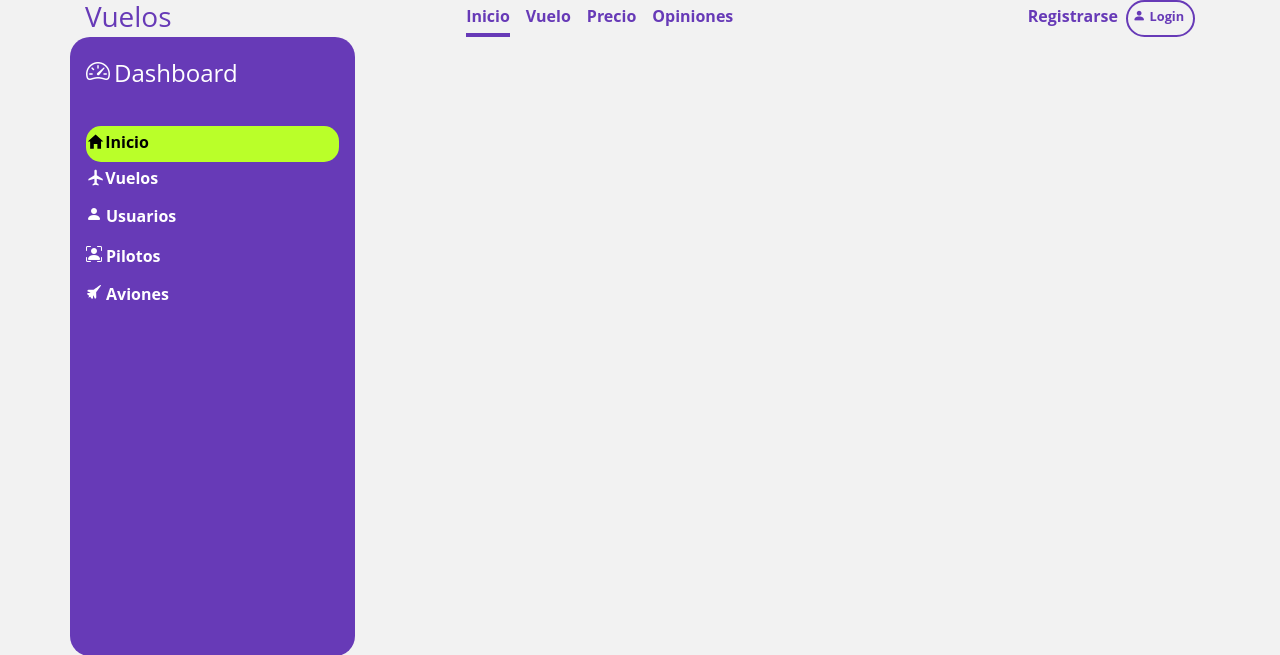
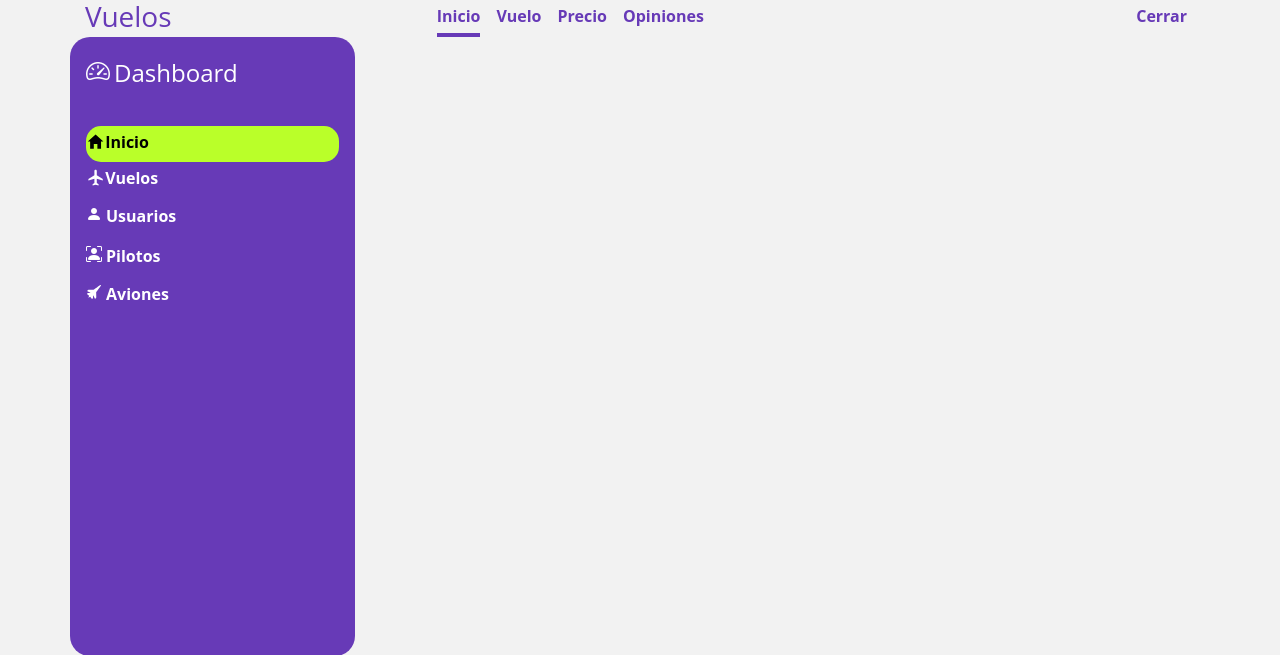
Before and after one commit to jeffos1/proyecto_vuelo, a Flask app: page /dashboard in a window 1280 px wide. Shown: the top 655 px of the page. Run offline with Flask 2, Linux system fonts and the light colour scheme; some libraries are stand-ins or nearby versions.

Commit message:
Las barras de navegacion ganan interactividad con javascript

```diff
--- a/Frontend/static/js/script.js
+++ b/Frontend/static/js/script.js
@@ -8,7 +8,7 @@ export function textDark(elements) {
 export function class_to_active_link(links, myClass) {
     // body
     var path = window.location.pathname;
-    var page = path.split("/").pop();
+    var page = path.split("/")[1];
 
     let nofound = false;
     for (const link of links) {
--- a/Frontend/templates/dashboard.html
+++ b/Frontend/templates/dashboard.html
@@ -15,7 +15,8 @@
             <hr>
             <ul class=" nav nav-pills flex-column mb-auto">
                 <li class="nav-item">
-                    <a href="dashboard_home" class="nav-link text-white d-flex align-items-center" aria-current="page">
+                    <a href="../dashboard_home" class="nav-link text-white d-flex align-items-center"
+                        aria-current="page">
                         <ion-icon name="home" style="font-size: 1.2rem;"></ion-icon>
                         Inicio
                     </a>
--- a/Frontend/templates/navbar_sin_login.html
+++ b/Frontend/templates/navbar_sin_login.html
@@ -1,19 +1,20 @@
 <div class="row">
     <header class="masthead mb-auto col-lg-12">
 
-        <div class="d-flex justify-content-center flex-md-row text-md-left flex-column text-center ">
+        <div id="nav_container" class="d-flex justify-content-center flex-md-row text-md-left flex-column text-center ">
             <h3 class="masthead-brand">Vuelos</h3>
             <nav class="nav nav-masthead mx-auto">
-                <a class="nav-link" href="home">Inicio</a>
+                <a class="nav-link" href="../home">Inicio</a>
                 <a class="nav-link" href="#">Vuelo</a>
-                <a class="nav-link" href="precio">Precio</a>
-                <a class="nav-link" href="opiniones">Opiniones</a>
+                <a class="nav-link" href="../precio">Precio</a>
+                <a class="nav-link" href="../opiniones">Opiniones</a>
 
             </nav>
-            <a class=" nav-link mr-2" href="#">Registrarse</a>
-            <div class=" box_border radius_20 input_text d-flex flex-row">
+            <a class=" nav-link mr-2 re1" href="#" id="registrarse">Registrarse</a>
+            <div class=" box_border radius_20 input_text d-flex flex-row" id="login_container">
                 <i class="bi bi-person-fill text_purple mr-1"></i>
-                <a class=" nav-link px-0 py-0 font-weight-bold text_purple pr-1" href="../login">Login</a>
+                <a class=" nav-link px-0 py-0 font-weight-bold text_purple pr-1 lo1" href="../login"
+                    id="login">Login</a>
             </div>
         </div>
     </header>
@@ -28,10 +29,25 @@
 
 <script>
     var path = window.location.pathname;
-    var page = path.split("/").pop();
+    var page = path.split("/")[1];
 
-    if (page == "login") {
-        document.querySelector('.nav-masthead registrase').style.visibility = 'hidden';
-        document.querySelector('.nav-masthead login').style.visibility = 'hidden';
+    if (page == "login" || page == "dashboard_home" || page == "dashboard") {
+
+        document.querySelector('#registrarse').style.visibility = 'hidden';
+        document.querySelector('#login').style.visibility = 'hidden';
+        document.querySelector('#login_container').style.visibility = 'hidden';
+    }
+
+    if (page == "dashboard_home" || page == "dashboard") {
+
+        let nav_container = document.querySelector('#nav_container');
+        let cerrar = document.createElement('a');
+        let cerrar_text = document.createTextNode("Cerrar");
+        cerrar.appendChild(cerrar_text);
+        cerrar.classList.add('nav-link');
+        cerrar.classList.add('mr-2');
+        cerrar.setAttribute('href', '../home')
+
+        nav_container.appendChild(cerrar);
     }
 </script>
```
